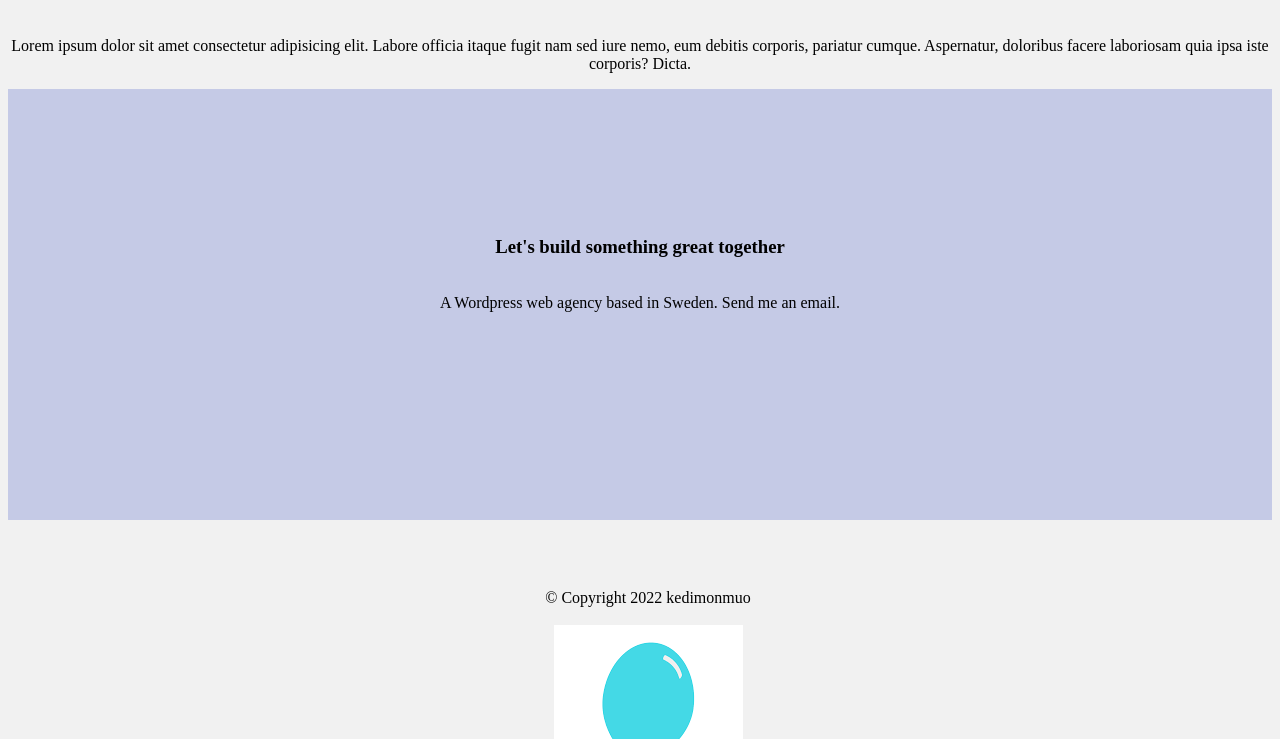
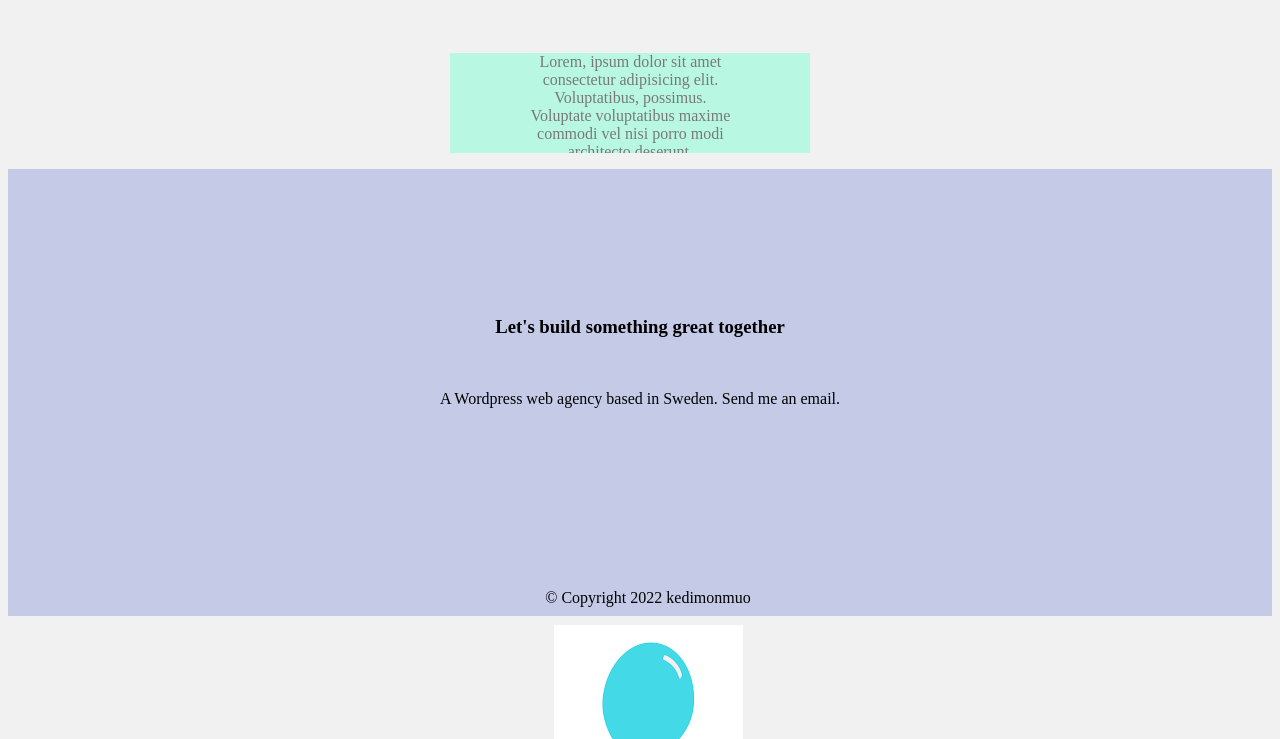
Before and after one commit to kedimonmuo/Designawebpage, a plain HTML site: page index.html in a window 1280 px wide. Shown: the part 61-800 px from the top of the page. Drawn offline with Linux system fonts and the light colour scheme.

Commit message:
5th commit box with a scroll feature

```diff
--- a/index.html
+++ b/index.html
@@ -9,10 +9,13 @@
 <title> Design a webpage </title>
 
  <h1>Design a webpage</h1>
+    <br>
 
- <br>
+    <div>
+        <p class="box"> Lorem, ipsum dolor sit amet consectetur adipisicing elit. Voluptatibus, possimus. Voluptate voluptatibus maxime commodi vel nisi porro modi architecto deserunt. Assumenda ipsum officiis impedit quos omnis itaque dolorem cum ad! </p>
 
-<p> Lorem ipsum dolor sit amet consectetur adipisicing elit. Labore officia itaque fugit nam sed iure nemo, eum debitis corporis, pariatur cumque. Aspernatur, doloribus facere laboriosam quia ipsa iste corporis? Dicta.</p>
+
+    </div>
 
 <section class ="footer">
 
@@ -28,7 +31,6 @@
    <div id=container>
       <h3>Let's build something great together</h3>
       <br>
-
      <p>A Wordpress web agency based in Sweden. Send me an email.
       </p>
 
--- a/styles.css
+++ b/styles.css
@@ -11,10 +11,21 @@ body {
 
   }
 
- p   {
+ .box   {
+     justify-content:center;
+     text-align:center;
+     height:100px;
+     width:200px;
+     margin-left: 35%;
+     margin-right: 65%;
+     padding-left: 5em;
+     padding-right: 5em;
+     opacity:0.5;
+     background-color: aquamarine;
+     z-index: 1;
+     overflow-x: hidden;
 
-    text-align:center;
-    margin-top: auto;
+
 
  }
 
```
